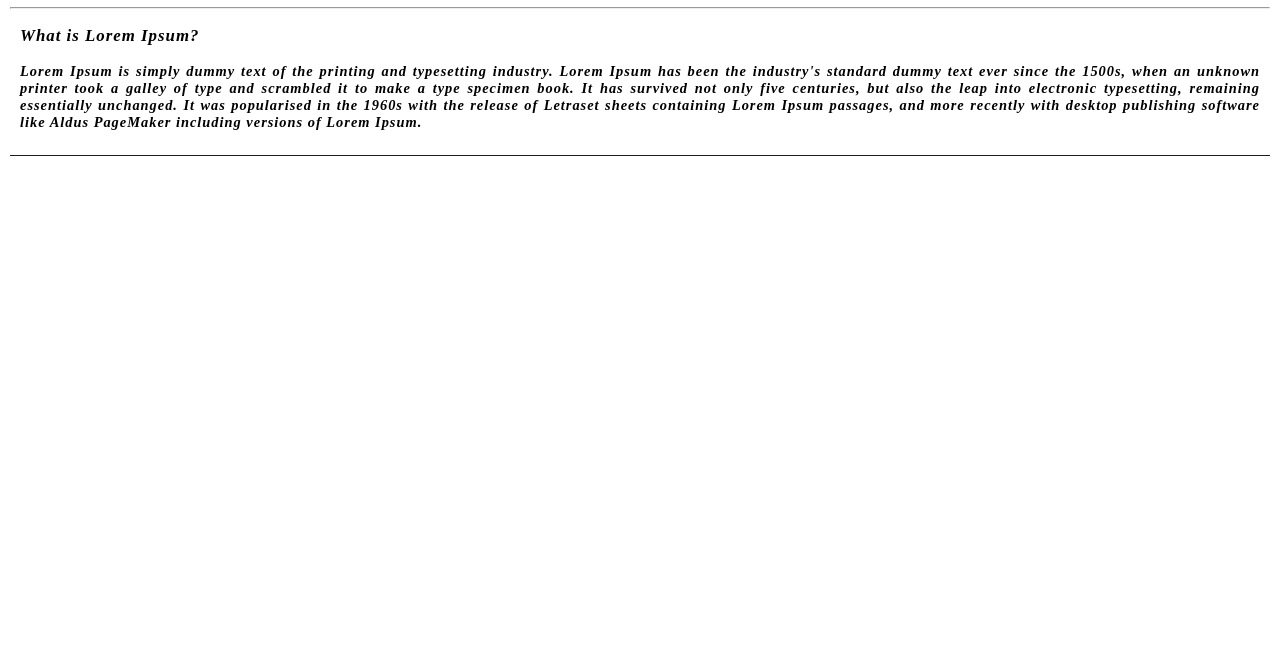
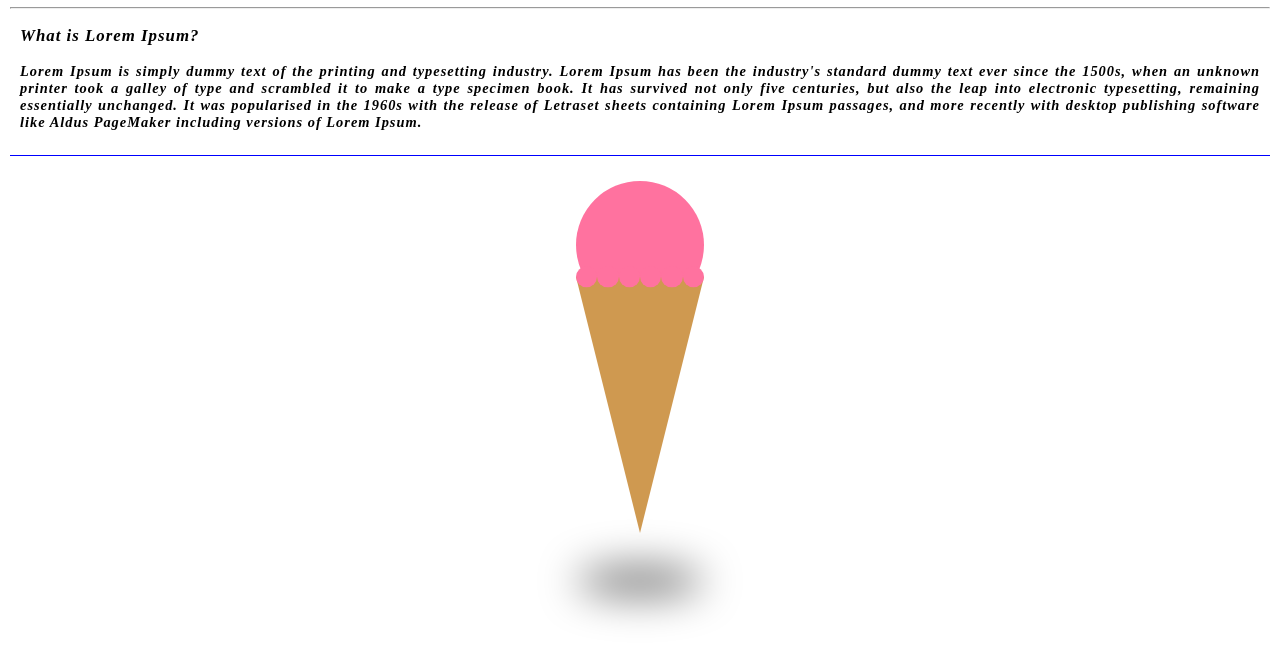
Before and after one commit to deepakmk1993/mysite, a Django app: page /posts/1/ in a window 1280 px wide. Shown: the part 43-704 px from the top of the page. Run offline with Django 3.2, Linux system fonts and the light colour scheme; data comes from the database, SQL or seed files in the repository.

Commit message:
first commit

```diff
--- a/blog/templates/base.html
+++ b/blog/templates/base.html
@@ -31,9 +31,91 @@
       padding-top: 0;
       border-bottom: 1px solid blue;
     }
+
+
+
+
+
+
+
+    /* for the ice cream and shadow */
+    .icecream{
+    	position: absolute;
+    	width: 10vw;
+    	height: 27.5vw;
+    	top: 50%;
+    	left: 50%;
+    	transform: translate3d(-50%, -50%, 0);
+    }
+    .icecream:before{
+    	content: "";
+    	position: absolute;
+    	bottom: -5vw;
+    	width: 10vw;
+    	height: 2.5vw;
+    	background-color: rgba(0, 0, 0, 0.5);
+    	border-radius: 50%;
+    	-webkit-filter: blur(20px);
+    	filter: blur(20px);
+    }
+
+    /* let's make some strawberry ice cream */
+    .icecream .ice{
+    	position: absolute;
+    	background-color: #FF729F;
+    	border-radius: 50%;
+    	width: 10vw;
+    	height: 10vw;
+    	z-index: 0;
+    }
+    .icecream .dot{
+    	position: absolute;
+    	background-color: #FF729F;
+    	border-radius: 50%;
+    	width: 1.66667vw;
+    	height: 1.66667vw;
+    	top: 7.5vw;
+    	transform: translateY(-50%);
+    	z-index: 2;
+    }
+    .icecream .dot:nth-of-type(2){
+    	left: 3.33333vw;
+    }
+    .icecream .dot:nth-of-type(3){
+    	left: 6.66667vw;
+    }
+    .icecream .dot:before{
+    	content: "";
+    	position: absolute;
+    	left: 100%;
+    	border-radius: 50%;
+    	background-color: #FF729F;
+    	width: 100%;
+    	height: 100%;
+    }
+    /* for the cone */
+    .icecream .waffle{
+    	position: absolute;
+    	top: 7.5vw;
+    	z-index: 1;
+    }
+    .icecream .waffle:before{
+    	content: "";
+    	position: absolute;
+    	border-top: 20vw solid #CF9950;
+    	border-left: 5vw solid transparent;
+    	border-right: 5vw solid transparent;
+    }
   </style>
 </head>
 <body>
+  <div class="icecream">
+	<div class="ice"></div>
+	<div class="dot"></div>
+	<div class="dot"></div>
+	<div class="dot"></div>
+	<div class="waffle"></div>
+</div>
   <nav>
     <a href="{% url 'home-page' %}" class="brand">Home</a>
   </nav>
```
